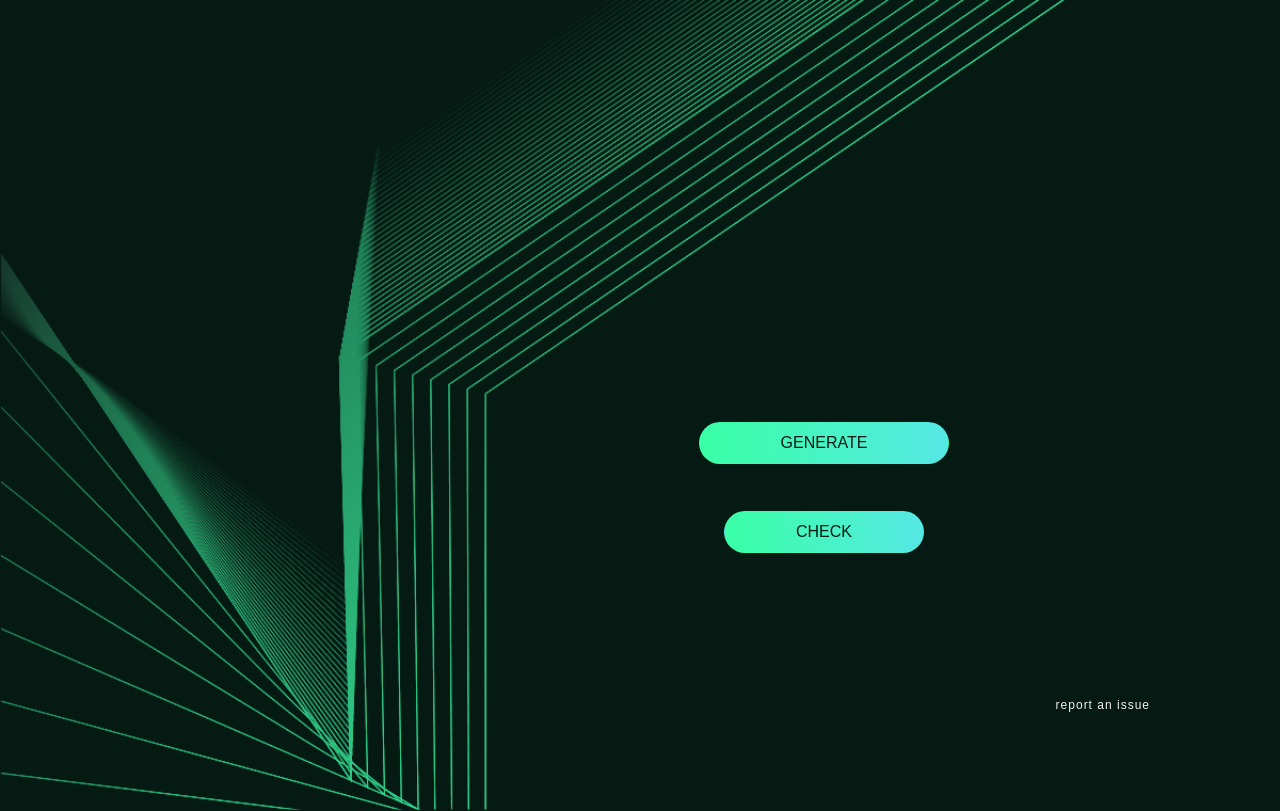
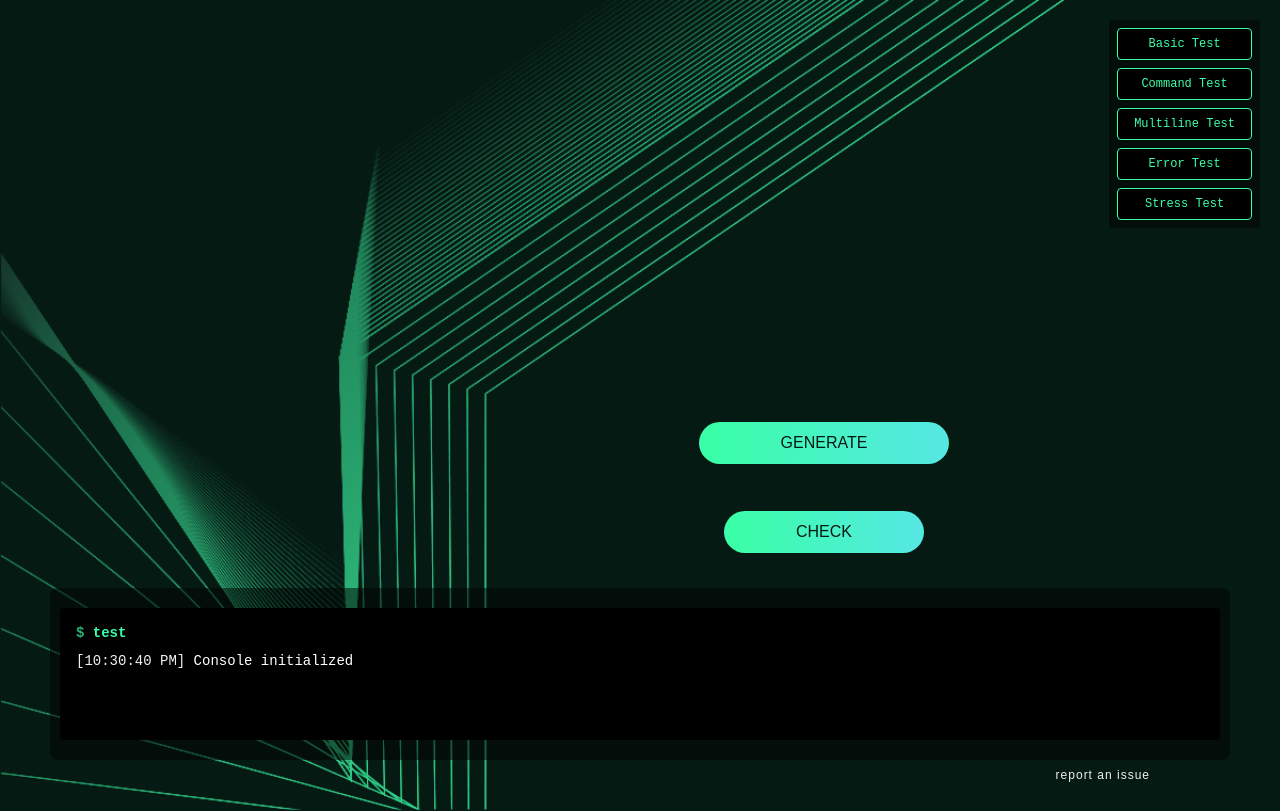
Before and after one commit to spacemeshos/sm-init-app-v2, a React (Create React App) app: page / in a window 1280 px wide. Built offline with nearby package versions, Linux system fonts and the light colour scheme; a web font is replaced by a local one.

Commit message:
integrate console components and context provider

```diff
--- a/src/App.tsx
+++ b/src/App.tsx
@@ -1,10 +1,13 @@
-/* eslint-disable react/react-in-jsx-scope */
+import React from "react";
 import styled from "styled-components";
 import Colors from "./styles/colors";
 import AppRoutes from "./Shared/Routes";
 import { ExternalLinks } from "./Shared/Constants";
 import { open } from "@tauri-apps/api/shell";
 import GlobalStyles from "./styles/globalStyles";
+import { ConsoleProvider } from "./state/ConsoleContext";
+import ConsoleView from "./components/ConsoleView";
+import ConsoleTest from "./components/ConsoleTest";
 
 const AppWrapper = styled.div`
   height: 100%;
@@ -13,11 +16,30 @@ const AppWrapper = styled.div`
   background-color: ${Colors.greenDark};
 `;
 
+const ConsoleWrapper = styled.div`
+  position: fixed;
+  bottom: 40px;
+  left: 50px;
+  right: 50px;
+  z-index: 1000;
+  background-color: ${Colors.black}80;
+  padding: 10px;
+  border-radius: 8px;
+  pointer-events: auto;
+`;
+
+const TestWrapper = styled.div`
+  position: fixed;
+  top: 20px;
+  right: 20px;
+  z-index: 1000;
+`;
+
 const Footer = styled.div`
   position: fixed;
   width: 1100px;
   height: 30px;
-  top: 690px;
+  bottom: 10px;
   left: 50px;
   display: flex;
   flex-direction: row;
@@ -29,15 +51,23 @@ const Footer = styled.div`
   font-size: 12px;
   font-weight: 100;
   letter-spacing: 1px;
+  z-index: 1001;
 `;
 
-function App() {
+// Wrapper component to use hooks
+const AppContent: React.FC = () => {
   const navigateToIssue = () => open(ExternalLinks.Report);
 
   return (
     <AppWrapper>
       <GlobalStyles />
+      <TestWrapper>
+        <ConsoleTest />
+      </TestWrapper>
       <AppRoutes />
+      <ConsoleWrapper>
+        <ConsoleView />
+      </ConsoleWrapper>
       <Footer>
         <a
           onClick={navigateToIssue}
@@ -50,6 +80,14 @@ function App() {
       </Footer>
     </AppWrapper>
   );
+};
+
+function App() {
+  return (
+    <ConsoleProvider>
+      <AppContent />
+    </ConsoleProvider>
+  );
 }
 
 export default App;
```
